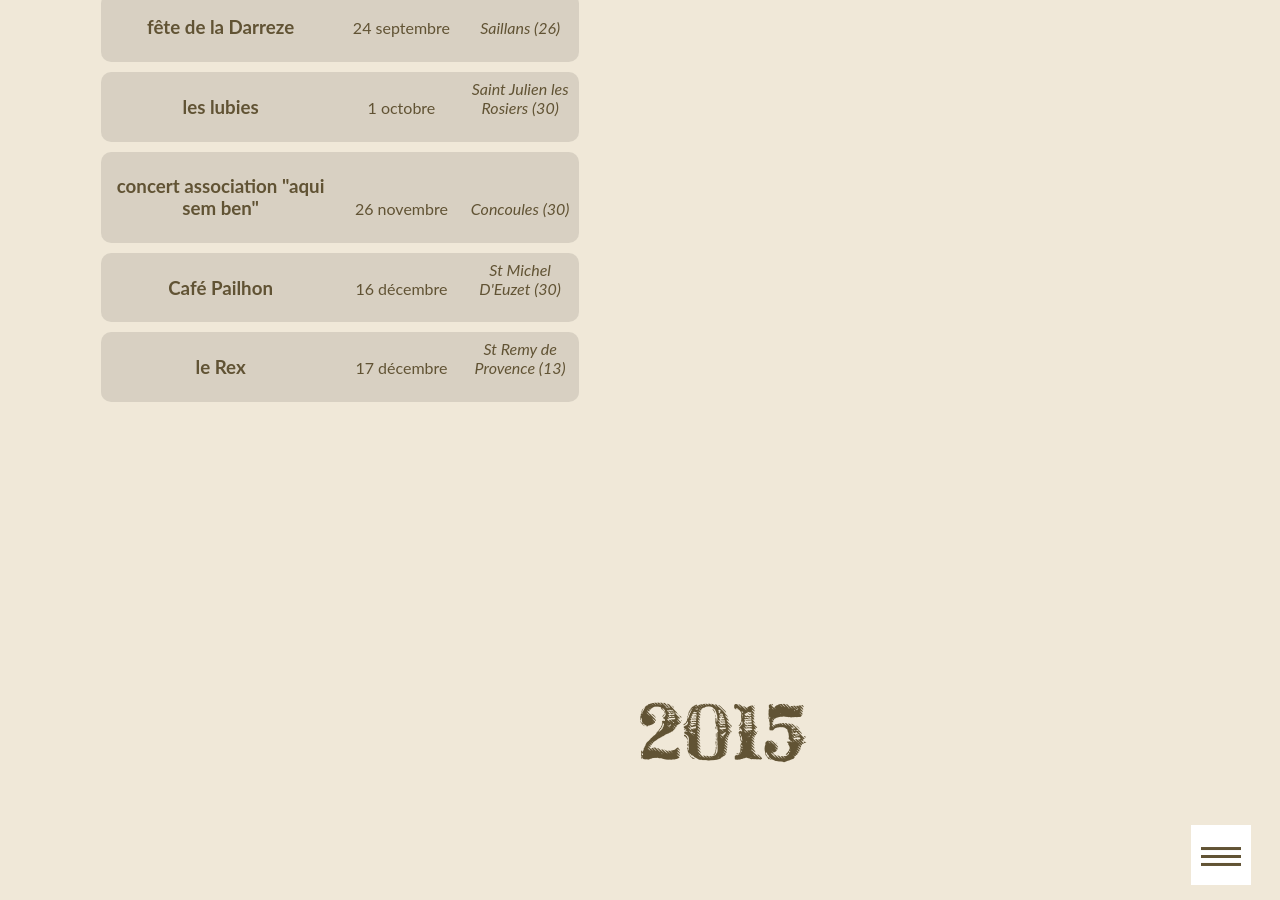
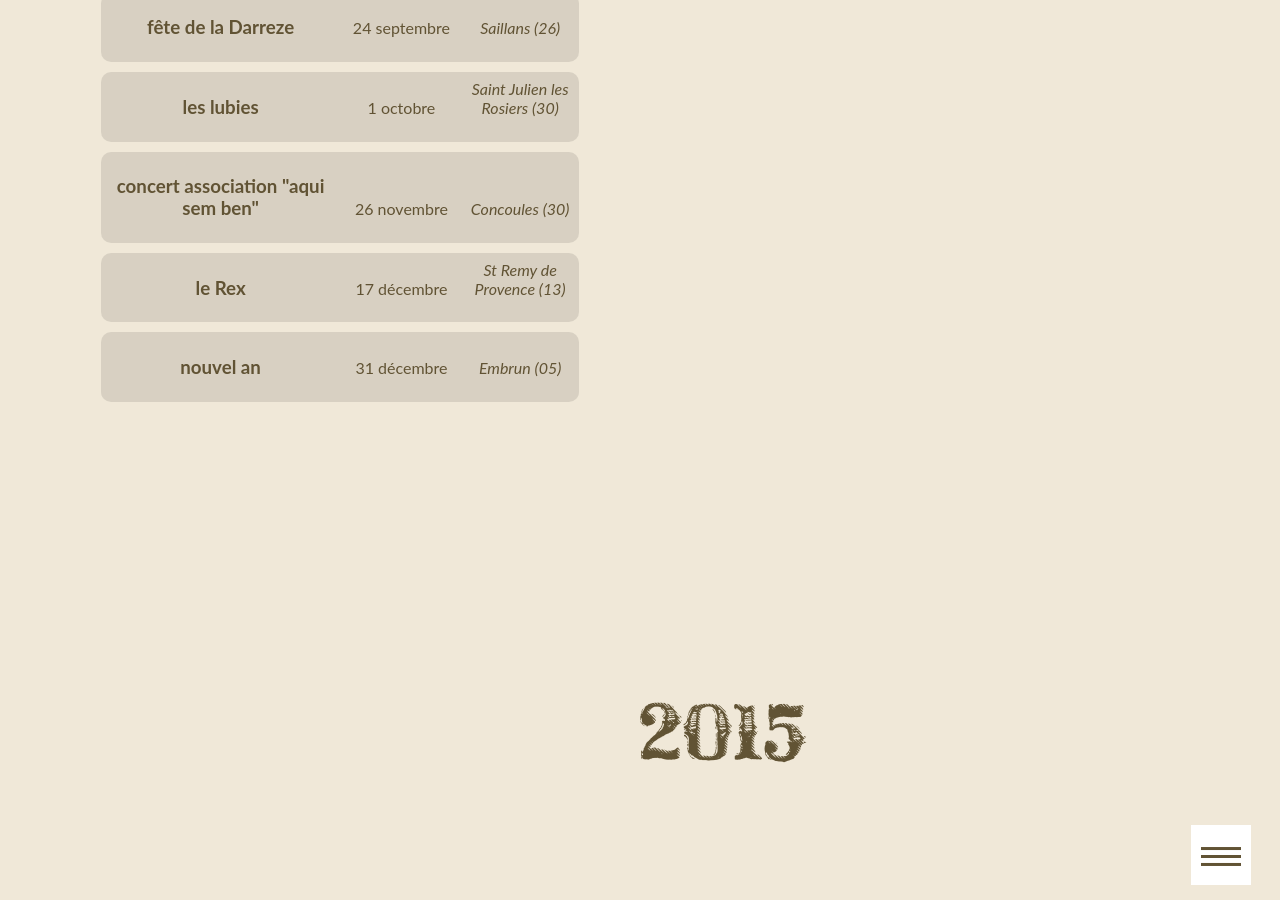
Before and after one commit to ftmftrs/ftmftrs.github.io, a Jekyll site: the page built from concert/index.html, in a window 1280 px wide and 900 px high, scrolled down 3161 px. Built offline with Jekyll 4.4.1, drawn with Linux system fonts in a browser that asks for light colours; Markdown is read by kramdown in place of the engine named in the settings; comment, search, counter and statistics services are not loaded.

Commit message:
Update concerts.yml

```diff
--- a/_data/concerts.yml
+++ b/_data/concerts.yml
@@ -118,13 +118,13 @@
       date: 26 novembre
       address: Concoules (30)
 
-    - title: Café Pailhon
-      date: 16 décembre
-      address: St Michel D'Euzet (30)
-
     - title: le Rex
       date: 17 décembre
       address: St Remy de Provence (13)
+
+    - title: nouvel an
+      date: 31 décembre
+      address: Embrun (05)
 
 - name: 2015
   dates:
```
